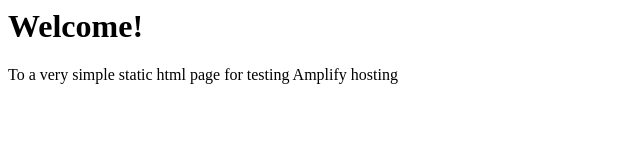
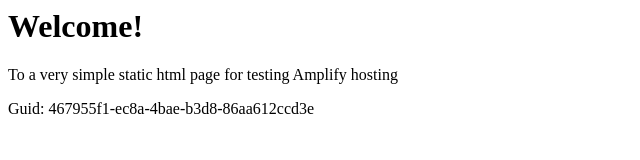
Before and after one commit to aws-aemilia-pdx/Github-PR-Commit-Integration-Test-DoNotTouch-Gith-P5X5MO5I-v1-gamma-us-west-2, a website: page src/index.html in a window 1280 px wide. Shown: the whole page, without its empty margins (0-640 px from the left). Drawn offline with Linux system fonts and the light colour scheme.

Commit message:
commit from integ tests

```diff
--- a/src/index.html
+++ b/src/index.html
@@ -1,3 +1,5 @@
+
+
 <html lang="en">
 
 <head>
@@ -10,6 +12,6 @@
 <body>
     <h1>Welcome!</h1>
     <p>To a very simple static html page for testing Amplify hosting</p>
-</body>
+    <p>Guid: 467955f1-ec8a-4bae-b3d8-86aa612ccd3e</p></body>
 
 </html>
```
